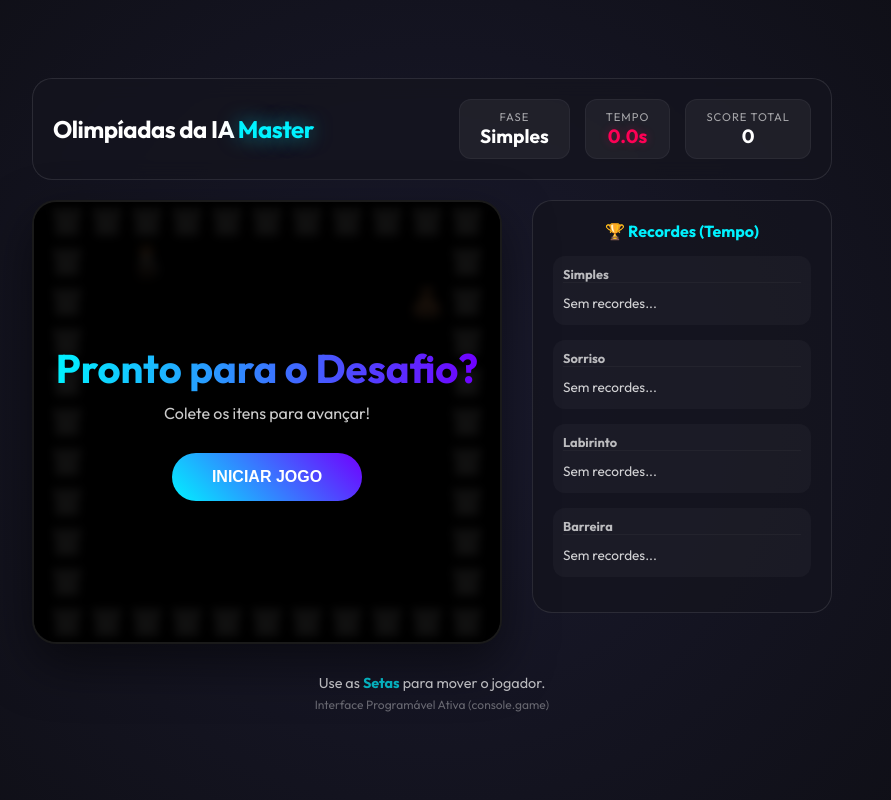
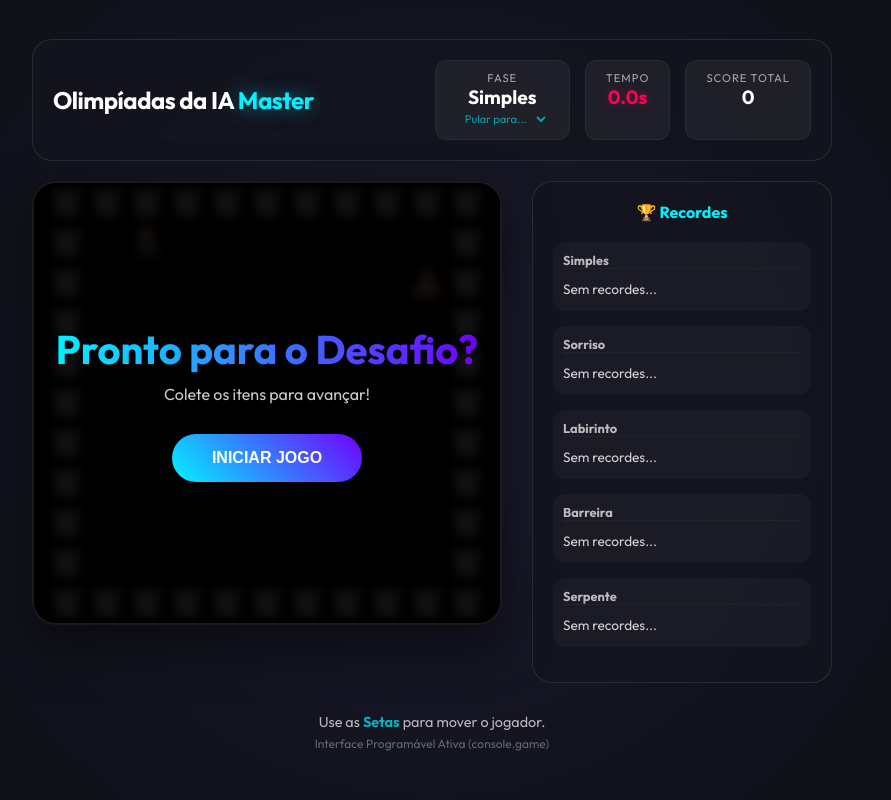
Before and after one commit to inteligenciamilgrau/olimpiadasdaia, a plain HTML site: page game/index.html in a window 1280 px wide. Shown: the whole page, without its empty margins (208-1099 px from the left). Drawn offline with Linux system fonts and the light colour scheme.

Commit message:
feat: implement phase selection and ranking improvements
- Added level selection menu in the web interface
- Implemented 'goto_level' command in the MCP server
- Added new training phases in maps.js
- Disabled local player records in the high scores
- Updated READMEs with new features and instructions

```diff
--- a/game/game.js
+++ b/game/game.js
@@ -12,6 +12,7 @@ const overlay = document.getElementById('overlay');
 const startBtn = document.getElementById('start-btn');
 const overlayTitle = document.getElementById('overlay-title');
 const overlayMsg = document.getElementById('overlay-msg');
+const levelJumpSelect = document.getElementById('level-jump-select');
 
 // Assets
 const imgWall = new Image(); imgWall.src = 'assets/muralha.png';
@@ -64,6 +65,11 @@ const processCommand = (data) => {
         window.game.active = true;
         overlay.classList.remove('visible');
         window.game.loadLevel(levelIdx);
+    } else if (type === 'clear_records') {
+        localStorage.removeItem('game_records');
+        window.game.records = {};
+        window.game.updateRecordsUI();
+        console.log("[Game] Recordes limpos com sucesso!");
     } else if (type === 'request_update') {
         window.game.broadcast();
     }
@@ -140,6 +146,7 @@ class Game {
         this.initEventListeners();
         this.render();
         this.updateRecordsUI();
+        this.populateLevelSelector();
 
         // Load level 0 but keep inactive so it shows in the tester
         this.loadLevel(0);
@@ -197,6 +204,25 @@ class Game {
         });
 
         startBtn.addEventListener('click', () => this.start());
+
+        levelJumpSelect.addEventListener('change', (e) => {
+            const idx = parseInt(e.target.value);
+            if (!isNaN(idx)) {
+                processCommand({ type: 'goto_level', levelIdx: idx });
+                // Reset select for next time
+                e.target.value = "";
+            }
+        });
+    }
+
+    populateLevelSelector() {
+        if (!levelJumpSelect) return;
+        MAP_DATA.forEach((map, idx) => {
+            const opt = document.createElement('option');
+            opt.value = idx;
+            opt.textContent = `${idx + 1}. ${map.name}`;
+            levelJumpSelect.appendChild(opt);
+        });
     }
 
     start() {
@@ -284,6 +310,8 @@ class Game {
     }
 
     recordTime() {
+        if (this.currentPlayerName === "Jogador Local") return;
+
         const timeTaken = parseFloat(((Date.now() - this.startTime) / 1000).toFixed(2));
         const levelName = MAP_DATA[this.levelIdx].name;
 
--- a/game/index.html
+++ b/game/index.html
@@ -16,7 +16,12 @@
             <div class="stats">
                 <div class="stat-card">
                     <label>Fase</label>
-                    <span id="level-name">Simples</span>
+                    <div class="level-selector-wrapper">
+                        <span id="level-name">Simples</span>
+                        <select id="level-jump-select">
+                            <option value="" disabled selected>Pular para...</option>
+                        </select>
+                    </div>
                 </div>
                 <div class="stat-card">
                     <label>Tempo</label>
@@ -43,7 +48,7 @@
                 </div>
 
                 <div class="leaderboard-panel">
-                    <h3>🏆 Recordes (Tempo)</h3>
+                    <h3>🏆 Recordes</h3>
                     <div id="records-list">
                         <!-- Gerado via JS -->
                     </div>
--- a/game/style.css
+++ b/game/style.css
@@ -83,6 +83,37 @@ h1 span {
     font-weight: 700;
 }
 
+.level-selector-wrapper {
+    position: relative;
+    display: flex;
+    flex-direction: column;
+    align-items: center;
+}
+
+#level-jump-select {
+    background: transparent;
+    border: none;
+    color: var(--primary);
+    font-size: 0.7rem;
+    font-family: inherit;
+    cursor: pointer;
+    outline: none;
+    padding: 2px 5px;
+    border-radius: 4px;
+    transition: background 0.2s;
+    opacity: 0.6;
+}
+
+#level-jump-select:hover {
+    background: rgba(255, 255, 255, 0.1);
+    opacity: 1;
+}
+
+#level-jump-select option {
+    background: #1a1a2e;
+    color: white;
+}
+
 /* Flex Layout for Game + Records */
 .game-flex-container {
     display: flex;
@@ -116,6 +147,10 @@ h1 span {
     color: var(--primary);
     margin-bottom: 15px;
     text-align: center;
+}
+
+.leaderboard-panel h3 {
+    margin-bottom: 20px;
 }
 
 .level-record-group {
@@ -185,6 +220,7 @@ canvas {
     margin-bottom: 10px;
     background: linear-gradient(to right, #00f2ff, #7000ff);
     -webkit-background-clip: text;
+    background-clip: text;
     -webkit-text-fill-color: transparent;
 }
 
--- a/maps.js
+++ b/maps.js
@@ -64,6 +64,24 @@ const MAP_DATA = [
             "#OOOOOROOOOO#",
             "#############",
         ]
+    },
+    {
+        "name": "Serpente",
+        "layout": [
+            "#############",
+            "#POOOOOOOOOO#",
+            "#OOOOOOOOOOO#",
+            "##########OO#",
+            "#OOOOOOOOOOO#",
+            "#OOOOOOOOOOO#",
+            "#OO##########",
+            "#OOOOOOOOOOO#",
+            "#OOOOOOOOOOO#",
+            "##########OO#",
+            "#OOOOOOOOOOO#",
+            "#OOOOOROOOOO#",
+            "#############",
+        ]
     }
 ];
 
```
Also changed, not shown: server/index.js (+29 -13 lines), README.md, server/README.md.
